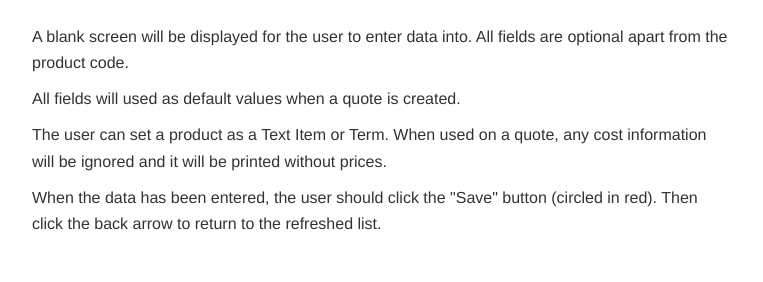
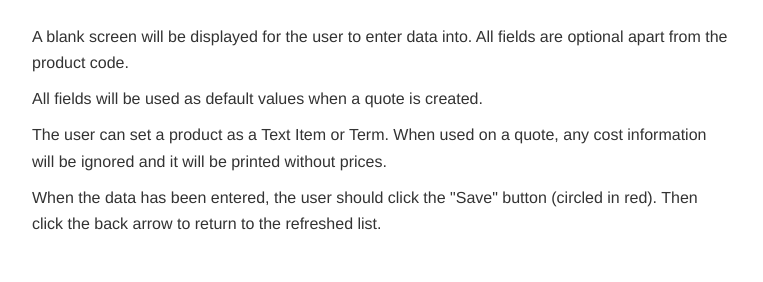
Before and after one commit to JNCSolutions/ConstructionManagerDocs, a Jekyll site: the page built from products.html, in a window 1280 px wide and 900 px high, scrolled down 1212 px. Shown: the part 170-452 px from the top of the window, without its empty margins (258-1021 px from the left). Built offline with Jekyll 4.4.1, drawn with Linux system fonts in a browser that asks for light colours; some of the changed text lies outside the part shown.

```diff
--- a/products.html
+++ b/products.html
@@ -36,7 +36,7 @@ title: Products
       <br> <br>
       <p>A blank screen will be displayed for the user to enter data into.
          All fields are optional apart from the product code.</p>
-      <p>All fields will used as default values when a quote is created.</p>
+      <p>All fields will be used as default values when a quote is created.</p>
       <p>The user can set a product as a Text Item or Term.
        When used on a quote, any cost information will be ignored and it will be printed without prices.</p>
       <p>When the data has been entered, the user should click the "Save" button (circled in red).
```
Also changed, not shown: other parts of products.html (+1 -3 lines).
